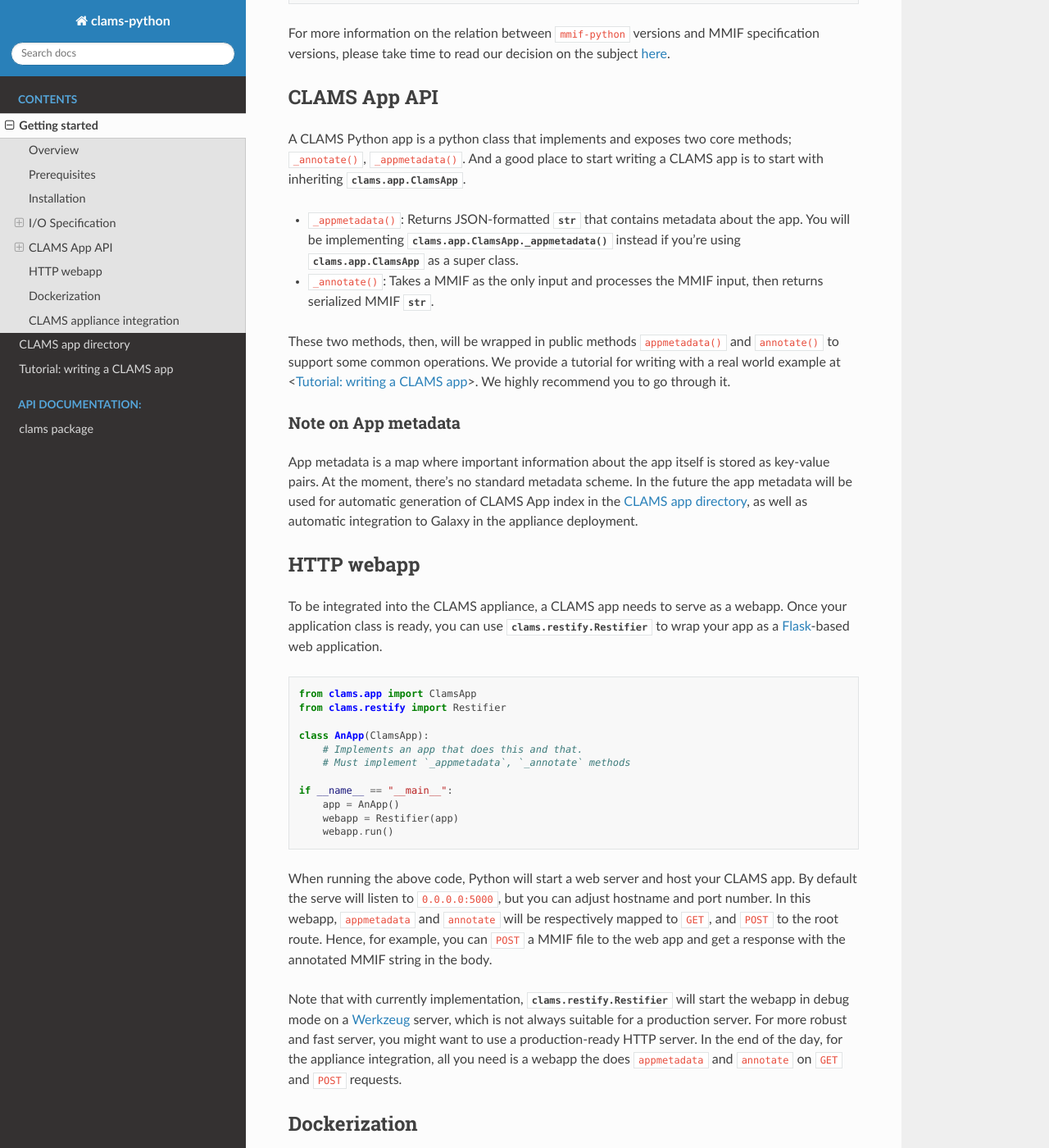
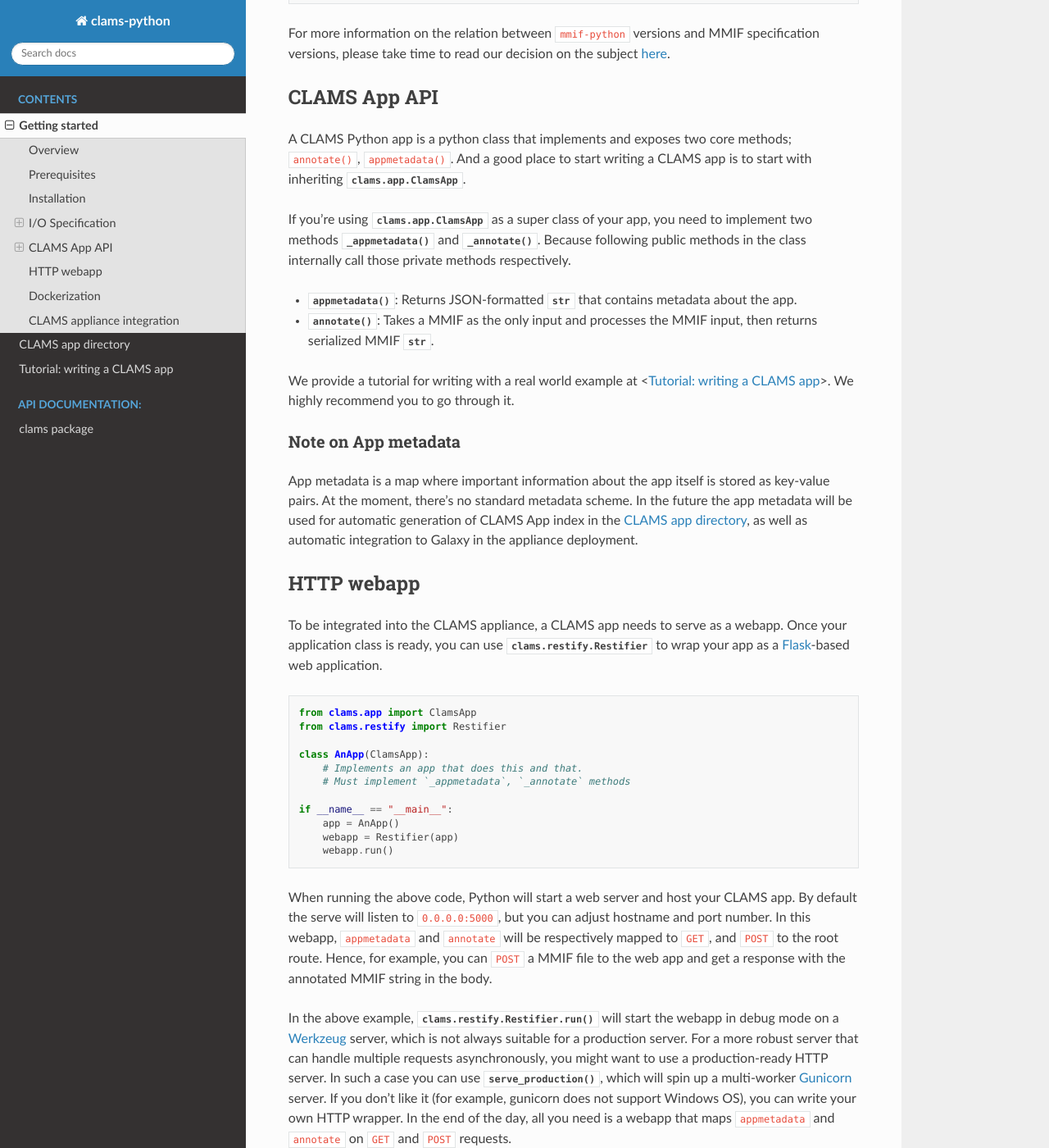
Before and after one commit to clamsproject/clams-python, a Sphinx documentation site: the page built from documentation/introduction.rst, in a window 1280 px wide and 1400 px high, scrolled down 1691 px. Shown: the whole window at 82% size. Built offline with Sphinx 7.4.7 and the Read the Docs theme 2.0.0, drawn with Linux system fonts in a browser that asks for light colours.

Commit message:
updated documentation

```diff
--- a/documentation/introduction.rst
+++ b/documentation/introduction.rst
@@ -59,12 +59,13 @@ For more information on the relation between ``mmif-python`` versions and MMIF s
 
 CLAMS App API
 -------------
-A CLAMS Python app is a python class that implements and exposes two core methods; ``_annotate()``, ``_appmetadata()``.  And a good place to start writing a CLAMS app is to start with inheriting :class:`clams.app.ClamsApp`.
+A CLAMS Python app is a python class that implements and exposes two core methods; ``annotate()``, ``appmetadata()``. And a good place to start writing a CLAMS app is to start with inheriting :class:`clams.app.ClamsApp`.
 
-* ``_appmetadata()``: Returns JSON-formatted :class:`str` that contains metadata about the app. You will be implementing :meth:`clams.app.ClamsApp._appmetadata` instead if you're using :class:`clams.app.ClamsApp` as a super class.
-* ``_annotate()``: Takes a MMIF as the only input and processes the MMIF input, then returns serialized MMIF :class:`str`.
+If you're using :class:`clams.app.ClamsApp` as a super class of your app, you need to implement two methods :meth:`~clams.app.ClamsApp._appmetadata` and :meth:`~clams.app.ClamsApp._annotate`. Because following public methods in the class internally call those private methods respectively.
 
-These two methods, then, will be wrapped in public methods ``appmetadata()`` and ``annotate()`` to support some common operations.
+* :meth:`~clams.app.ClamsApp.appmetadata`: Returns JSON-formatted :class:`str` that contains metadata about the app.
+* :meth:`~clams.app.ClamsApp.annotate`: Takes a MMIF as the only input and processes the MMIF input, then returns serialized MMIF :class:`str`.
+
 We provide a tutorial for writing with a real world example at <:ref:`tutorial`>. We highly recommend you to go through it.
 
 Note on App metadata
@@ -91,7 +92,7 @@ To be integrated into the CLAMS appliance, a CLAMS app needs to serve as a webap
 
 When running the above code, Python will start a web server and host your CLAMS app. By default the serve will listen to ``0.0.0.0:5000``, but you can adjust hostname and port number. In this webapp, ``appmetadata`` and ``annotate`` will be respectively mapped to ``GET``, and ``POST`` to the root route. Hence, for example, you can ``POST`` a MMIF file to the web app and get a response with the annotated MMIF string in the body.
 
-Note that with currently implementation, :class:`clams.restify.Restifier` will start the webapp in debug mode on a `Werkzeug <https://palletsprojects.com/p/werkzeug/>`_ server, which is not always suitable for a production server. For more robust and fast server, you might want to use a production-ready HTTP server. In the end of the day, for the appliance integration, all you need is a webapp the does ``appmetadata`` and ``annotate`` on ``GET`` and ``POST`` requests.
+In the above example, :py:meth:`clams.restify.Restifier.run` will start the webapp in debug mode on a `Werkzeug <https://palletsprojects.com/p/werkzeug/>`_ server, which is not always suitable for a production server. For a more robust server that can handle multiple requests asynchronously, you might want to use a production-ready HTTP server. In such a case you can use :py:meth:`~clams.restify.Restifier.serve_production`, which will spin up a multi-worker `Gunicorn <https://docs.gunicorn.org>`_ server. If you don't like it (for example, gunicorn does not support Windows OS), you can write your own HTTP wrapper. In the end of the day, all you need is a webapp that maps ``appmetadata`` and ``annotate`` on ``GET`` and ``POST`` requests.
 
 Dockerization
 -------------
```
